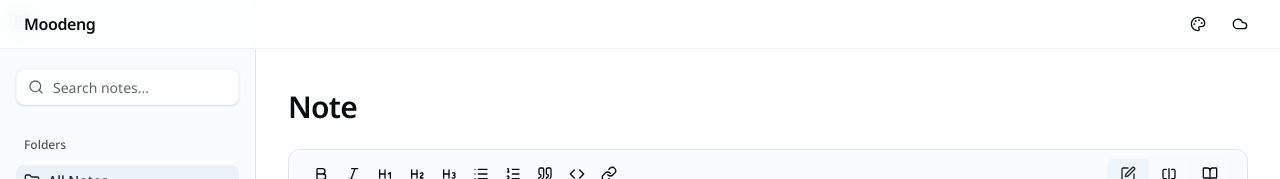
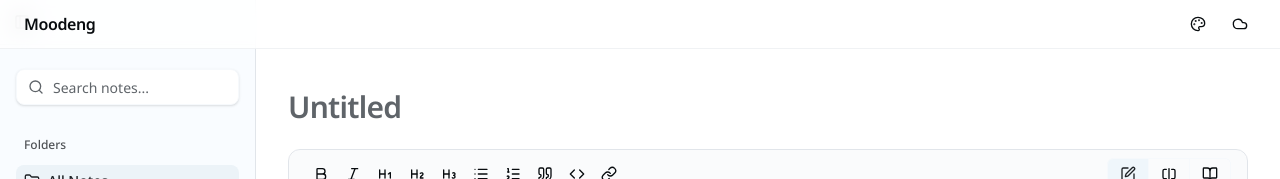
Before and after one commit to yogiprsetya/moodeng, a React (Vite) app: page /n/1 in a window 1280 px wide. Shown: the top 179 px of the page. Built offline with nearby package versions, Linux system fonts and the light colour scheme.

Commit message:
create title editor

```diff
--- /dev/null
+++ b/src/components/editor/title-editor.tsx
@@ -0,0 +1,75 @@
+import { useState, useRef, useEffect } from "react";
+import { cn } from "~/utils/css";
+
+interface TitleEditorProps {
+  value: string;
+  onChange: (value: string) => void;
+  placeholder?: string;
+  className?: string;
+}
+
+export function TitleEditor({
+  value,
+  onChange,
+  placeholder = "Untitled",
+  className,
+}: TitleEditorProps) {
+  const [isEditing, setIsEditing] = useState(false);
+  const [localValue, setLocalValue] = useState(value);
+  const inputRef = useRef<HTMLInputElement>(null);
+
+  // Sync local value when prop changes
+  useEffect(() => {
+    setLocalValue(value);
+  }, [value]);
+
+  // Focus input when entering edit mode
+  useEffect(() => {
+    if (isEditing && inputRef.current) {
+      inputRef.current.focus();
+      inputRef.current.select();
+    }
+  }, [isEditing]);
+
+  const handleFocus = () => {
+    setIsEditing(true);
+  };
+
+  const handleBlur = () => {
+    setIsEditing(false);
+    onChange(localValue.trim() || "");
+  };
+
+  const handleKeyDown = (e: React.KeyboardEvent<HTMLInputElement>) => {
+    if (e.key === "Enter") {
+      e.preventDefault();
+      inputRef.current?.blur();
+    }
+    if (e.key === "Escape") {
+      setLocalValue(value);
+      inputRef.current?.blur();
+    }
+  };
+
+  return (
+    <div className={cn("space-y-2", className)}>
+      <input
+        ref={inputRef}
+        type="text"
+        value={localValue}
+        onChange={(e) => setLocalValue(e.target.value)}
+        onFocus={handleFocus}
+        onBlur={handleBlur}
+        onKeyDown={handleKeyDown}
+        placeholder={placeholder}
+        className={cn(
+          "w-full text-3xl font-semibold text-foreground tracking-tight",
+          "bg-transparent border-none outline-none",
+          "focus:ring-0 focus:outline-none",
+          "placeholder:text-muted-foreground",
+          isEditing && "cursor-text"
+        )}
+      />
+    </div>
+  );
+}
--- a/src/routes/n.$id.tsx
+++ b/src/routes/n.$id.tsx
@@ -1,6 +1,7 @@
 import { createFileRoute } from "@tanstack/react-router";
 import { useState } from "react";
 import { MarkdownEditor } from "~/components/editor/markdown-editor";
+import { TitleEditor } from "~/components/editor/title-editor";
 
 export const Route = createFileRoute("/n/$id")({
   component: NotePage,
@@ -9,15 +10,12 @@
 function NotePage() {
   // eslint-disable-next-line @typescript-eslint/no-unused-vars
   const { id: _id } = Route.useParams();
+  const [title, setTitle] = useState("");
   const [content, setContent] = useState("");
 
   return (
     <div className="flex flex-col gap-6">
-      <div className="space-y-2">
-        <h1 className="text-3xl font-semibold text-foreground tracking-tight">
-          Note
-        </h1>
-      </div>
+      <TitleEditor value={title} onChange={setTitle} />
 
       <MarkdownEditor value={content} onChange={setContent} />
     </div>
```
